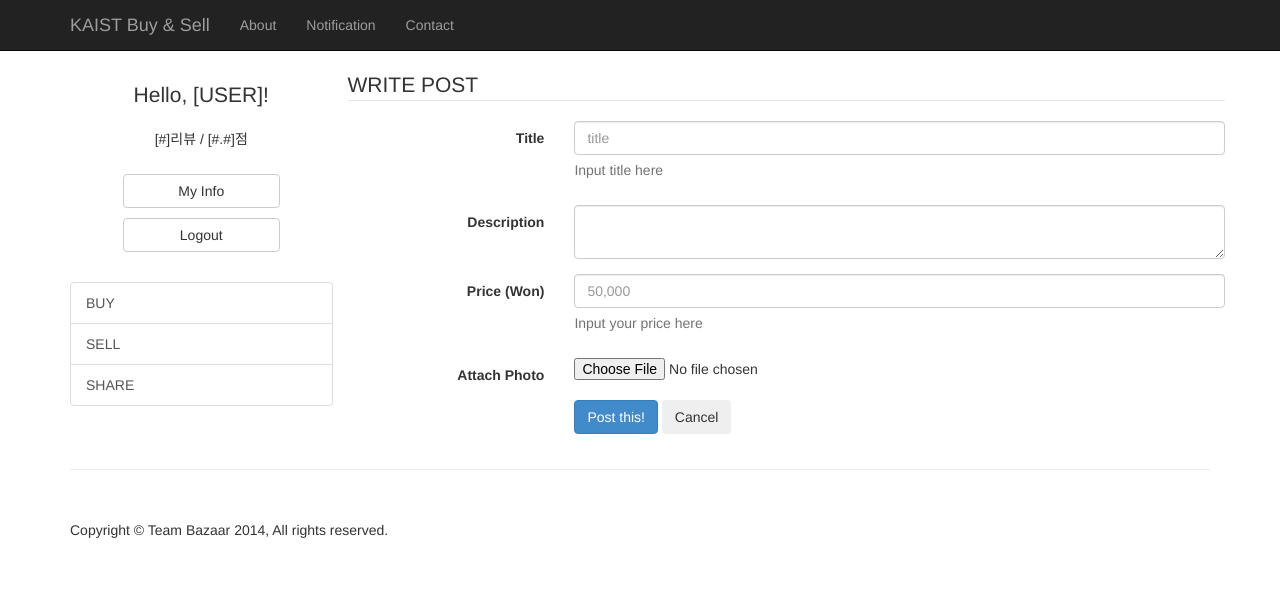
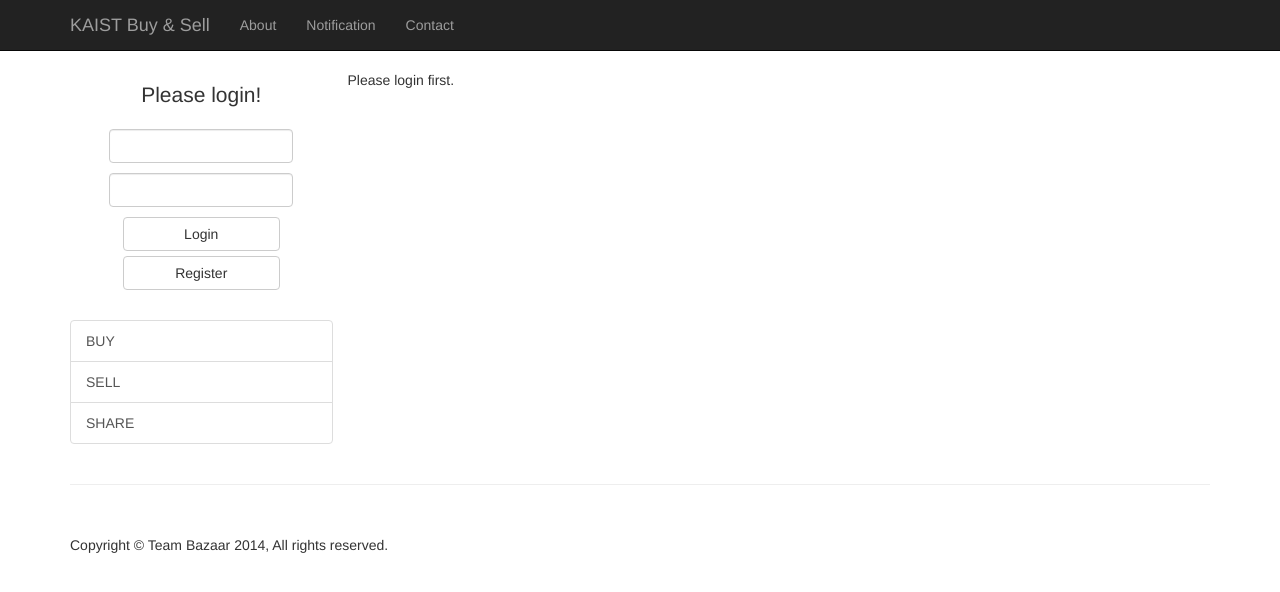
Before and after one commit to bigeye/buysell, a Django app: template templates/write.html in a window 1280 px wide. Shown: the top 592 px of the page. Run offline with Django 3.2, Linux system fonts and the light colour scheme; the template is opened without the code that fills it, so the values that code supplies are empty; parts of the project's set-up code (start-up, migrations or seed data) failed here and were passed over; some libraries are stand-ins or nearby versions.

Commit message:
Link write page to main page.

```diff
--- a/buysell/urls.py
+++ b/buysell/urls.py
@@ -12,4 +12,5 @@ urlpatterns = patterns('',
     url(r'^admin/', include(admin.site.urls)),
     url(r'^api/', include('buysell.api.urls')),
     url(r'^register/', 'buysell.apps.home.views.register'),
+    url(r'^write/', 'buysell.apps.home.views.write'),
 ) + static(settings.STATIC_URL, document_root=settings.STATIC_ROOT)
--- a/templates/write.html
+++ b/templates/write.html
@@ -1,86 +1,8 @@
-<!DOCTYPE html>
-<html lang="ko">
+{% extends "base.html" %}
 
-<head>
-    <meta charset="utf-8">
-    <meta http-equiv="X-UA-Compatible" content="IE=edge">
-    <meta name="viewport" content="width=device-width, initial-scale=1">
-    <meta name="description" content="">
-    <meta name="author" content="">
+{% block content %}
 
-    <title>KAIST Buy & Sell - Main</title>
-
-    <link href="css/bootstrap.min.css" rel="stylesheet">
-    <link href="css/kbs.css" rel="stylesheet">
-
-    <script src="js/jquery.js"></script>
-    <script src="js/bootstrap.min.js"></script>
-
-    <!-- HTML5 Shim and Respond.js IE8 support of HTML5 elements and media queries -->
-    <!-- WARNING: Respond.js doesn't work if you view the page via file:// -->
-    <!--[if lt IE 9]>
-        <script src="https://oss.maxcdn.com/libs/html5shiv/3.7.0/html5shiv.js"></script>
-        <script src="https://oss.maxcdn.com/libs/respond.js/1.4.2/respond.min.js"></script>
-    <![endif]-->
-</head>
-
-<body>
-    <!-- Navigation -->
-    <nav class="navbar navbar-inverse navbar-fixed-top" role="navigation">
-        <div class="container">
-            <!-- Brand and toggle get grouped for better mobile display -->
-            <div class="navbar-header">
-                <button type="button" class="navbar-toggle" data-toggle="collapse" data-target="#kbs-navbar-collapse-1">
-                    <span class="sr-only">Toggle navigation</span>
-                    <span class="icon-bar"></span>
-                    <span class="icon-bar"></span>
-                    <span class="icon-bar"></span>
-                </button>
-                <a class="navbar-brand" href="#">KAIST Buy & Sell</a>
-            </div>
-            <!-- Collect the nav links, forms, and other content for toggling -->
-            <div class="collapse navbar-collapse" id="kbs-navbar-collapse-1">
-                <ul class="nav navbar-nav">
-                    <li>
-                        <a href="#">About</a>
-                    </li>
-                    <li>
-                        <a href="#">Notification</a>
-                    </li>
-                    <li>
-                        <a href="#">Contact</a>
-                    </li>
-                </ul>
-            </div>
-            <!-- /.navbar-collapse -->
-        </div>
-        <!-- /.container -->
-    </nav>
-
-    <!-- Page Content -->
-    <div class="container">
-
-        <div class="row">
-
-            <div class="col-md-3">
-                <div class="login">
-                    <p class="message">Hello, [USER]!</p>
-                    <p class="info">
-                        [#]리뷰 / [#.#]점
-                    </p>
-                    <p class="button"><button type="button" class="btn btn-default btn-block">My Info</button></p>
-                    <p class="button"><button type="button" class="btn btn-default btn-block">Logout</button></p>
-                </div>
-                <div class="list-group">
-                    <a href="#" class="list-group-item">BUY</a>
-                    <a href="#" class="list-group-item">SELL</a>
-                    <a href="#" class="list-group-item">SHARE</a>
-                </div>
-            </div>
-
-            <div class="col-md-9">
-
-                <div class="row">
+    {% if user.is_authenticated %}
 
         <form class="form-horizontal">
             <fieldset>
@@ -134,31 +56,10 @@
             </fieldset>
         </form>
 
-                </div>
+    {% else %}
 
-            </div>
+        Please login first.
 
-        </div>
+    {% endif %}
 
-    </div>
-    <!-- /.container -->
-
-    <div class="container">
-
-        <hr>
-
-        <!-- Footer -->
-        <footer>
-            <div class="row">
-                <div class="col-lg-12">
-                    <p>Copyright &copy; Team Bazaar 2014, All rights reserved.</p>
-                </div>
-            </div>
-        </footer>
-
-    </div>
-    <!-- /.container -->
-
-</body>
-
-</html>
+{% endblock %}
```
Also changed, not shown: buysell/apps/home/views.py (+8 -1 lines). Lines whose indentation alone changed are shown as unchanged.
